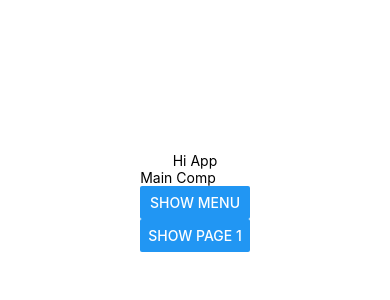
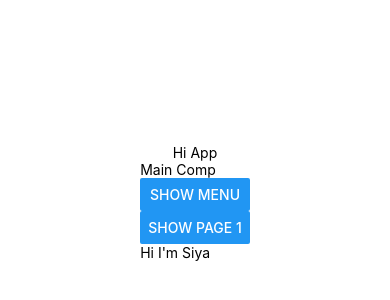
Before and after one commit to HenryBcit/classDAISetB, a React Native app: screen / in a window 390 px wide. Shown: the part 220-520 px from the top of the page. Built offline with nearby package versions, Linux system fonts and the light colour scheme; grey boxes are pictures that could not be loaded.

Commit message:
second commit

```diff
--- a/comps/Main.js
+++ b/comps/Main.js
@@ -1,6 +1,7 @@
 import React, {useState} from 'react';
 import {View, Text, Button} from 'react-native';
 import Page1 from './Page1';
+import Siya from '../Siya/Siya'
 
 function Main(){
   const [showMenu, setShowMenu] = useState(false);
@@ -48,6 +49,7 @@ function Main(){
       />
       {menu}
       {page1}
+      <Siya />
     </View>
   )
 }
```
Also changed, not shown: Siya/Siya.js (renamed from Siya/comps/Siya.js).
